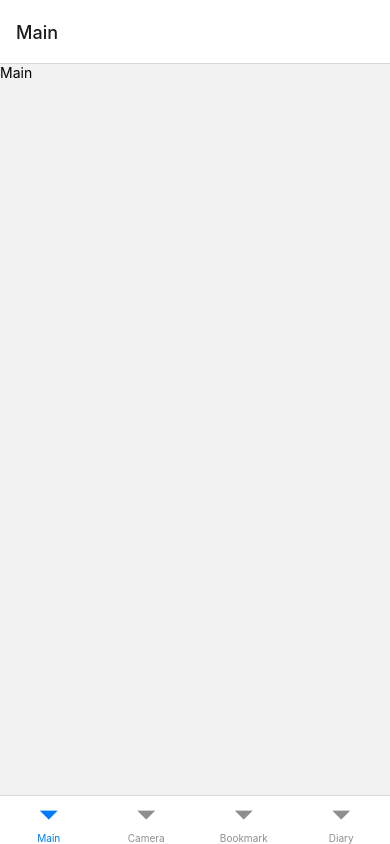
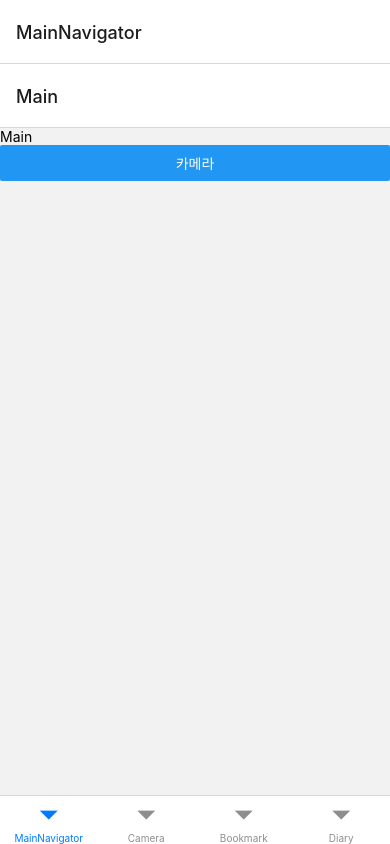
Before and after one commit to seongbiny/LeaveLive, a React Native app in the folder frontend/: screen /MainNavigator in a window 390 px wide. Built offline with nearby package versions, Linux system fonts and the light colour scheme.

Commit message:
[S06P31C105-80] feat: add Stack Navigator

```diff
--- /dev/null
+++ b/frontend/src/navigations/MainNavigator.jsx
@@ -0,0 +1,14 @@
+import React from "react";
+import { createStackNavigator } from "@react-navigation/stack";
+import { Main, Camera } from "../screens";
+
+const Stack = createStackNavigator();
+
+const StackNav = () => {
+    return <Stack.Navigator>
+        <Stack.Screen name="Main" component={Main} />
+        <Stack.Screen name="Camera2" component={Camera} />
+    </Stack.Navigator>
+}
+
+export default StackNav;
--- a/frontend/src/navigations/Tab.tsx
+++ b/frontend/src/navigations/Tab.jsx
@@ -1,12 +1,12 @@
 import React from "react";
 import { createBottomTabNavigator } from "@react-navigation/bottom-tabs";
 import { Main, Camera, Bookmark, Diary } from "../screens";
-
+import MainNavigator from "./MainNavigator";
 const Tab = createBottomTabNavigator();
 
 const TabNav = () => {
     return <Tab.Navigator>
-        <Tab.Screen name="Main" component={Main} />
+        <Tab.Screen name="MainNavigator" component={MainNavigator} />
         <Tab.Screen name="Camera" component={Camera} />
         <Tab.Screen name="Bookmark" component={Bookmark} />
         <Tab.Screen name="Diary" component={Diary} />
--- /dev/null
+++ b/frontend/src/screens/main.jsx
@@ -0,0 +1,11 @@
+import React from "react";
+import { View, Text, Button } from "react-native";
+
+const Main = ({ navigation }) => {
+    return <View>
+        <Text>Main</Text>
+        <Button title="카메라" onPress={() => navigation.navigate("Camera2")}></Button>
+    </View>
+}
+
+export default Main;
--- a/frontend/src/screens/main.tsx
+++ /dev/null
@@ -1,10 +0,0 @@
-import React from "react";
-import { View, Text } from "react-native";
-
-const Main = () => {
-    return <View>
-        <Text>Main</Text>
-    </View>
-}
-
-export default Main;
```
